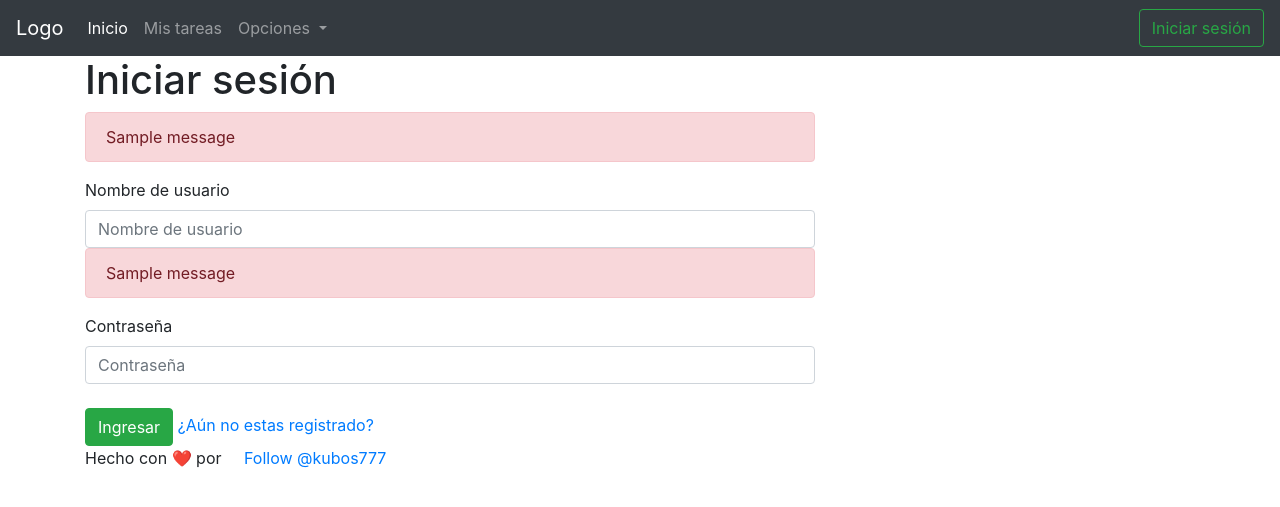
After one commit to lmonsalve22/pythonWebDevelopment, a Django app: page /login/ in a window 1280 px wide. The commit adds this page. Shown: the top 507 px of the page. Run offline with Django 3.2, Linux system fonts and the light colour scheme; one stand-in notice (Sample message) is shown; some libraries are stand-ins or nearby versions.

Commit message:
Añado login

```diff
--- a/Módulo_lll_Desarrollo_Web_Django/organizapp/apps/tareas/urls.py
+++ b/Módulo_lll_Desarrollo_Web_Django/organizapp/apps/tareas/urls.py
@@ -1,7 +1,13 @@
 from django.urls import include,path
+from django.contrib.auth import views as auth_views
+
 from . import views
+
 urlpatterns = [
     path('usuarios/',include('apps.usuarios.urls')),
     path('',views.inicio,name='inicio'),
     path('agregar/',views.agregar_tarea,name="agregar_tarea"),
+    path('listar/',views.listar_tarea,name="listar_tarea"),
+    path('login/',views.mi_login,name="mi_login"),
+    path('registrate/',views.registrate,name="registrate"),
 ]
--- a/Módulo_lll_Desarrollo_Web_Django/organizapp/apps/tareas/views.py
+++ b/Módulo_lll_Desarrollo_Web_Django/organizapp/apps/tareas/views.py
@@ -1,5 +1,9 @@
-from django.shortcuts import render
+from django.shortcuts import render,get_object_or_404,redirect
 from .forms import FormHomework
+from .models import Homework
+from django.contrib.auth.forms import UserCreationForm,AuthenticationForm
+from django.contrib.auth import authenticate,login
+from django.contrib import messages
 # Create your views here.
 
 def inicio(request):
@@ -16,3 +20,30 @@ def agregar_tarea(request):
 		form = FormHomework()
 
 	return render(request,'tareas/agregar_tarea.html',{'form':form})
+
+def listar_tarea(request):
+	tareas = Homework.objects.all();
+	return render(request,'tareas/listar_tarea.html',{'tareas':tareas})
+
+def mi_login(request):
+
+	if request.method == 'POST':
+		form = AuthenticationForm(request.POST)
+		username = request.POST['username']
+		password = request.POST['password']
+
+		user = authenticate(username = username,password=password)
+		if user is not None:
+			if user.is_active:
+				login(request,user)
+				return redirect('inicio')
+		else:
+			messages.error(request,'Nombre de usuario o contraseña incorrectos')
+			return redirect('login')
+	else:
+		form = AuthenticationForm()
+	return render(request,'registration/login.html',{'form':form})
+
+
+def registrate(request):
+	pass
--- a/Módulo_lll_Desarrollo_Web_Django/organizapp/templates/base.html
+++ b/Módulo_lll_Desarrollo_Web_Django/organizapp/templates/base.html
@@ -26,7 +26,7 @@
 					<a class="nav-link" href="#">Inicio<span class="sr-only">(current)</span></a>
 				</li>
 				<li class="nav-item">
-					<a class="nav-link" href="#">Mis tareas</a>
+					<a class="nav-link" href="{% url 'listar_tarea' %}">Mis tareas</a>
 				</li>
 				<li class="nav-item dropdown">
 					<a class="nav-link dropdown-toggle" href="#" id="navbarDropdown" role="button" data-toggle="dropdown" aria-haspopup="true" aria-expanded="false">
@@ -38,11 +38,8 @@
 				</li>
 
 			</ul>
-			<form class="form-inline my-2 my-lg-0">
-				<input class="form-control mr-sm-2" type="search" placeholder="Usuario" aria-label="Usuario">
-				<input class="form-control mr-sm-2" type="password" placeholder="Contraseña" aria-label="Usuario">
-				<button class="btn btn-outline-success my-2 my-sm-0" type="submit">Ingresar</button>
-			</form>
+
+				<a href="{% url 'mi_login' %}" class="btn btn-outline-success my-2 my-sm-0" >Iniciar sesión</a>
 		</div>
 	</nav>
 	<!--Fin del navbar--->
--- /dev/null
+++ b/Módulo_lll_Desarrollo_Web_Django/organizapp/templates/registration/login.html
@@ -0,0 +1,28 @@
+{% extends "base.html" %}
+{% block titulo %}
+    Inicia sesión
+{% endblock titulo %}
+
+{% block content %}
+    <div class="row">
+    	<div class="col-md-8">
+    		<form method="POST">
+    			{% csrf_token %}
+    			<h1>Iniciar sesión</h1>
+    			{% for field in form %}
+    				{%for message in messages %}
+    					<div class="alert alert-danger">
+    						{{message}}
+    					</div>
+    				{% endfor %}
+    			<label>{{field.label}}</label>
+    			<input type="{% if field.label == 'Contraseña' %}password{% else %}input{%endif%}" placeholder="{{field.label}}" name="{{field.name}}" class="form-control" >
+    				{% endfor %}
+
+    			<br>
+    			<button type="submit" class="btn btn-success">Ingresar</button>
+    			<a href="">¿Aún no estas registrado?</a>
+    		</form>
+    	</div>
+    </div>
+{% endblock content %}
```
Also changed, not shown: Módulo_lll_Desarrollo_Web_Django/organizapp/templates/tareas/listar_tarea.html (added, +31 -0 lines), Módulo_lll_Desarrollo_Web_Django/organizapp/apps/tareas/forms.py (line endings or trailing spaces), Módulo_lll_Desarrollo_Web_Django/organizapp/db.sqlite3, Módulo_lll_Desarrollo_Web_Django/organizapp/media/img/hw/2019-06-01/app.jpg (added), Módulo_lll_Desarrollo_Web_Django/organizapp/templates/registration/registrate.html (added).
